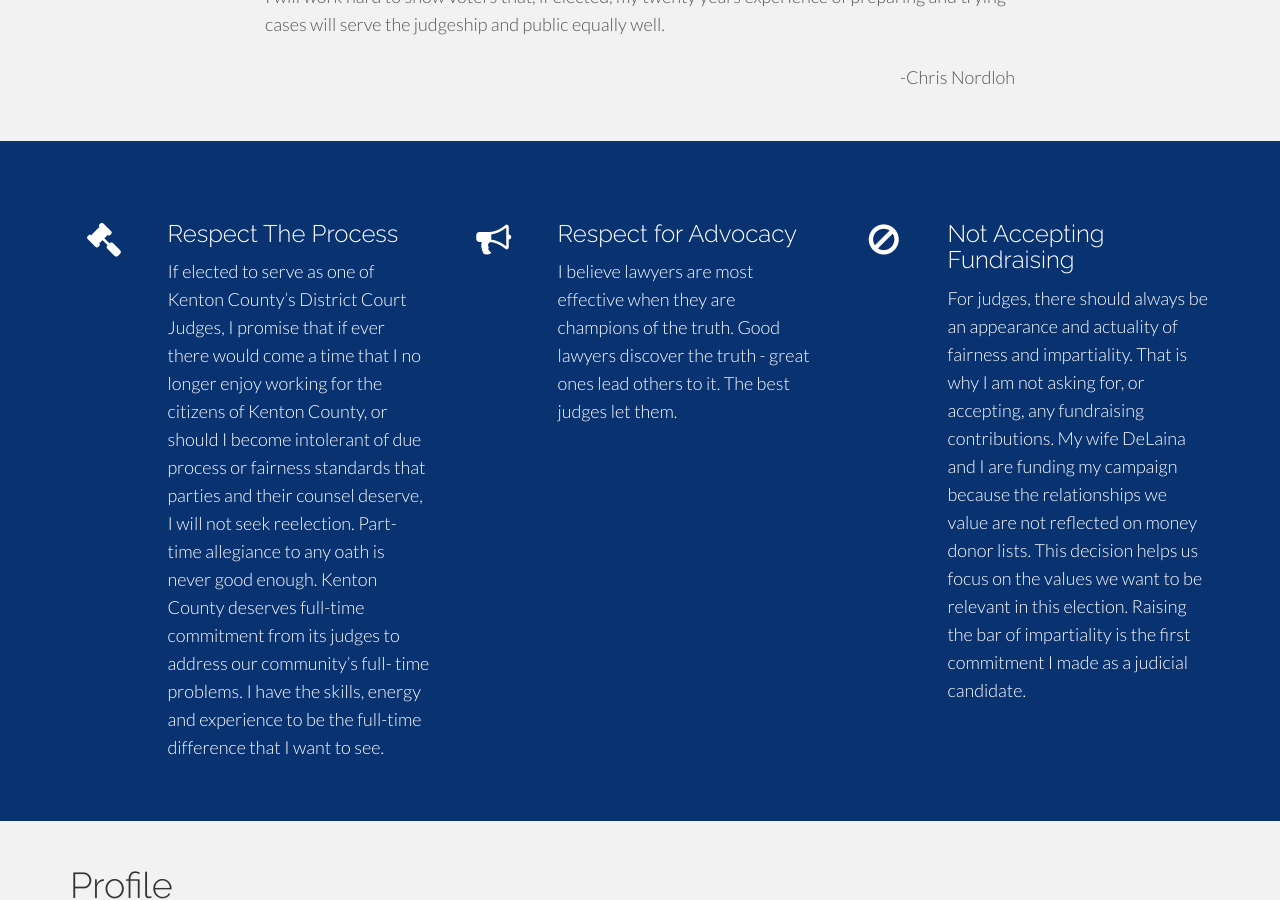
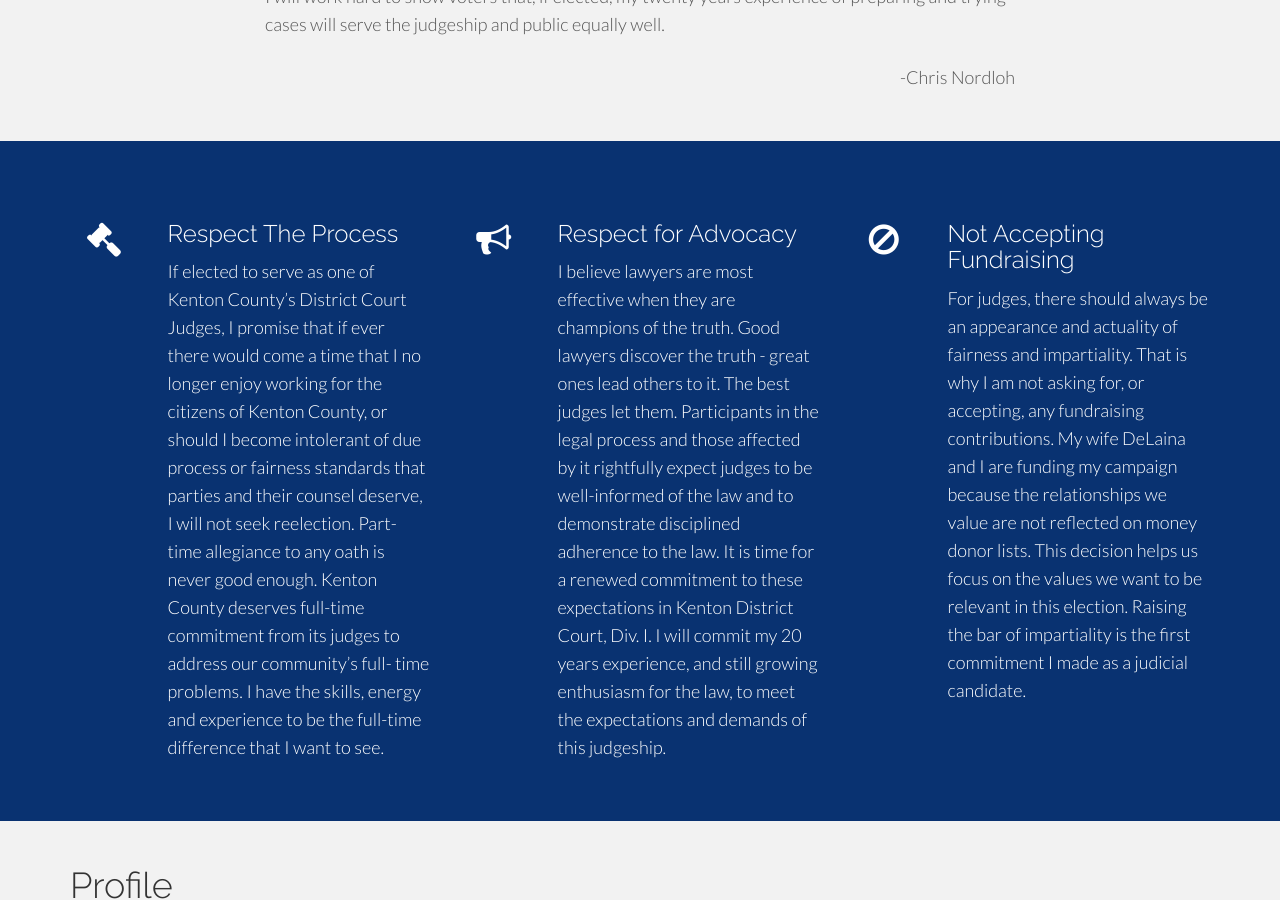
Before and after one commit to NORDLOHFORJUDGE/NordlohForJudge, a Jekyll site: the page built from index.html, in a window 1280 px wide and 900 px high, scrolled down 1005 px. Built offline with Jekyll 4.4.1, drawn with Linux system fonts in a browser that asks for light colours; Markdown is read by kramdown in place of the engine named in the settings; comment, search, counter and statistics services are not loaded.

Commit message:
Updated highlight-2.md

```diff
--- a/_includes/highlight-2.md
+++ b/_includes/highlight-2.md
@@ -1,3 +1,3 @@
 ### Respect for Advocacy
 
-I believe lawyers are most effective when they are champions of the truth.  Good lawyers discover the truth - great ones lead others to it.  The best judges let them.
+I believe lawyers are most effective when they are champions of the truth.  Good lawyers discover the truth - great ones lead others to it. The best judges let them.  Participants in the legal process and those affected by it rightfully expect judges to be well-informed of the law and to demonstrate disciplined adherence to the law.  It is time for a renewed commitment to these expectations in Kenton District Court, Div. I.  I will commit my 20 years experience, and still growing enthusiasm for the law, to meet the expectations and demands of this judgeship.
```
